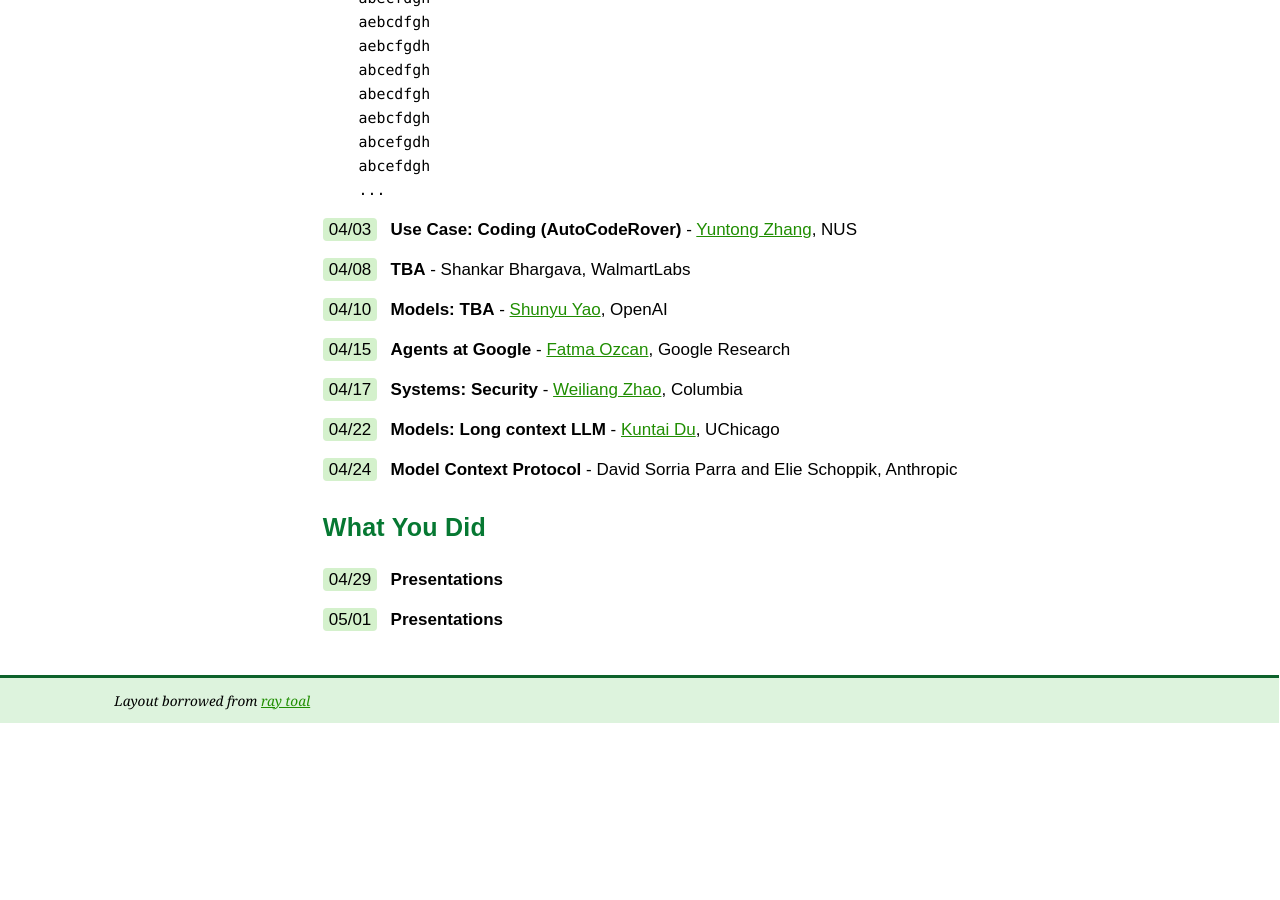
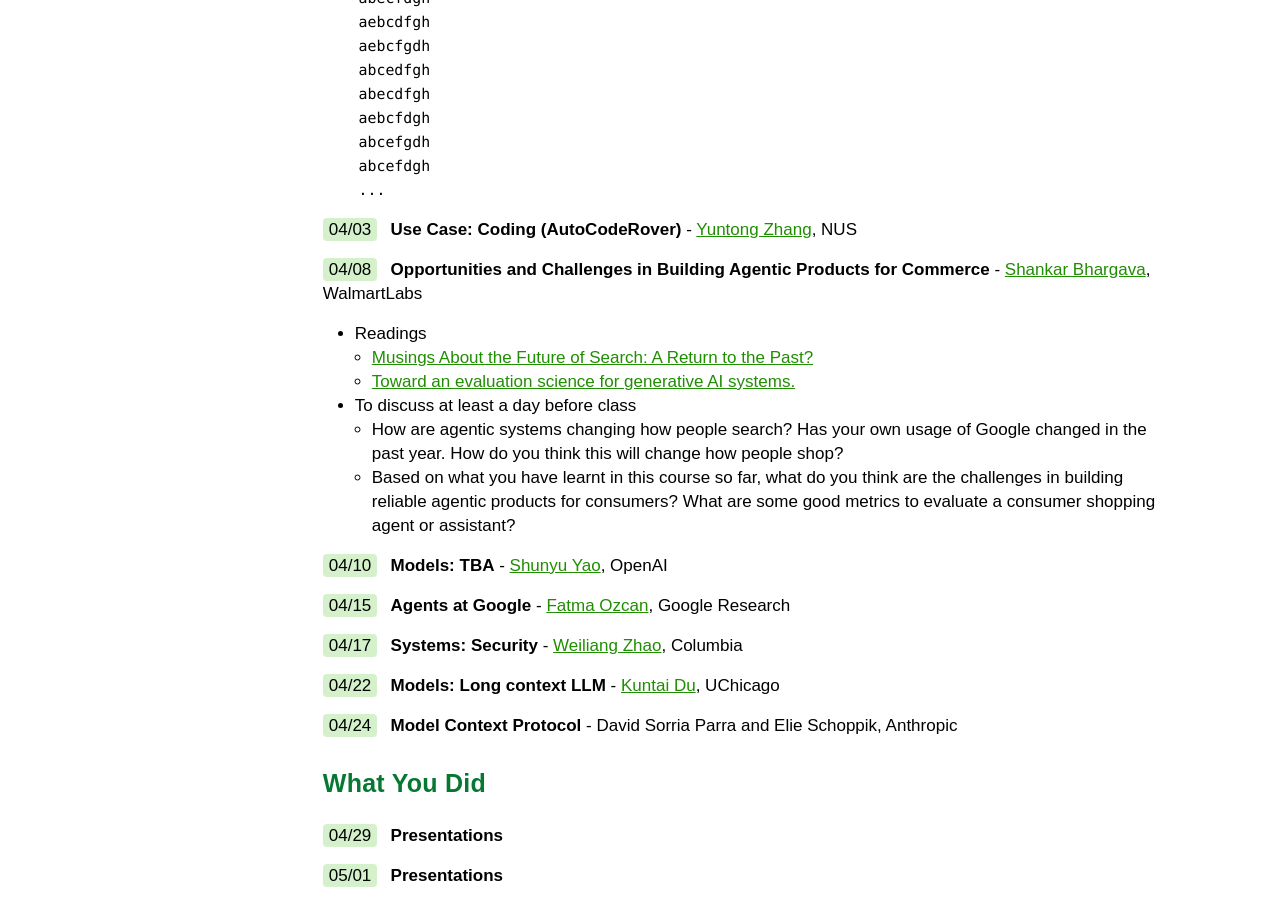
Before and after one commit to w6113/w6113.github.io, a Jekyll site: the page built from index.md, in a window 1280 px wide and 900 px high, scrolled down 5831 px. Built offline with Jekyll 4.4.1, drawn with Linux system fonts in a browser that asks for light colours; before the commit the page ends 6554 px from its top, so only the background shows below that.

Commit message:
lazy commit msg

```diff
--- a/index.md
+++ b/index.md
@@ -224,7 +224,15 @@
 <span class="date">04/03</span> <span class="topic">Use Case: Coding (AutoCodeRover)</span> - [Yuntong Zhang](https://yuntongzhang.github.io/), NUS
 
 <!-- <span class="date">04/08</span> <span class="topic">HAI: Schema and Process Induction</span> - Lydia Chilton, Columbia -->
-<span class="date">04/08</span> <span class="topic">TBA</span> - Shankar Bhargava, WalmartLabs
+<span class="date">04/08</span> <span class="topic"> Opportunities and Challenges in Building Agentic Products for Commerce</span> - [Shankar Bhargava](https://www.linkedin.com/in/shankarbhargava/), WalmartLabs
+
+* Readings
+  * [Musings About the Future of Search: A Return to the Past?](https://arxiv.org/pdf/2412.18956)
+  * [Toward an evaluation science for generative AI systems.](https://arxiv.org/pdf/2503.05336)
+* To discuss at least a day before class
+  * How are agentic systems changing how people search? Has your own usage of Google changed in the past year. How do you think this will change how people shop?
+  * Based on what you have learnt in this course so far, what do you think are the challenges in building reliable agentic products for consumers? What are some good metrics to evaluate a consumer shopping agent or assistant?
+
 
 <span class="date">04/10</span> <span class="topic">Models: TBA</span> - [Shunyu Yao](https://ysymyth.github.io/), OpenAI
 
```
